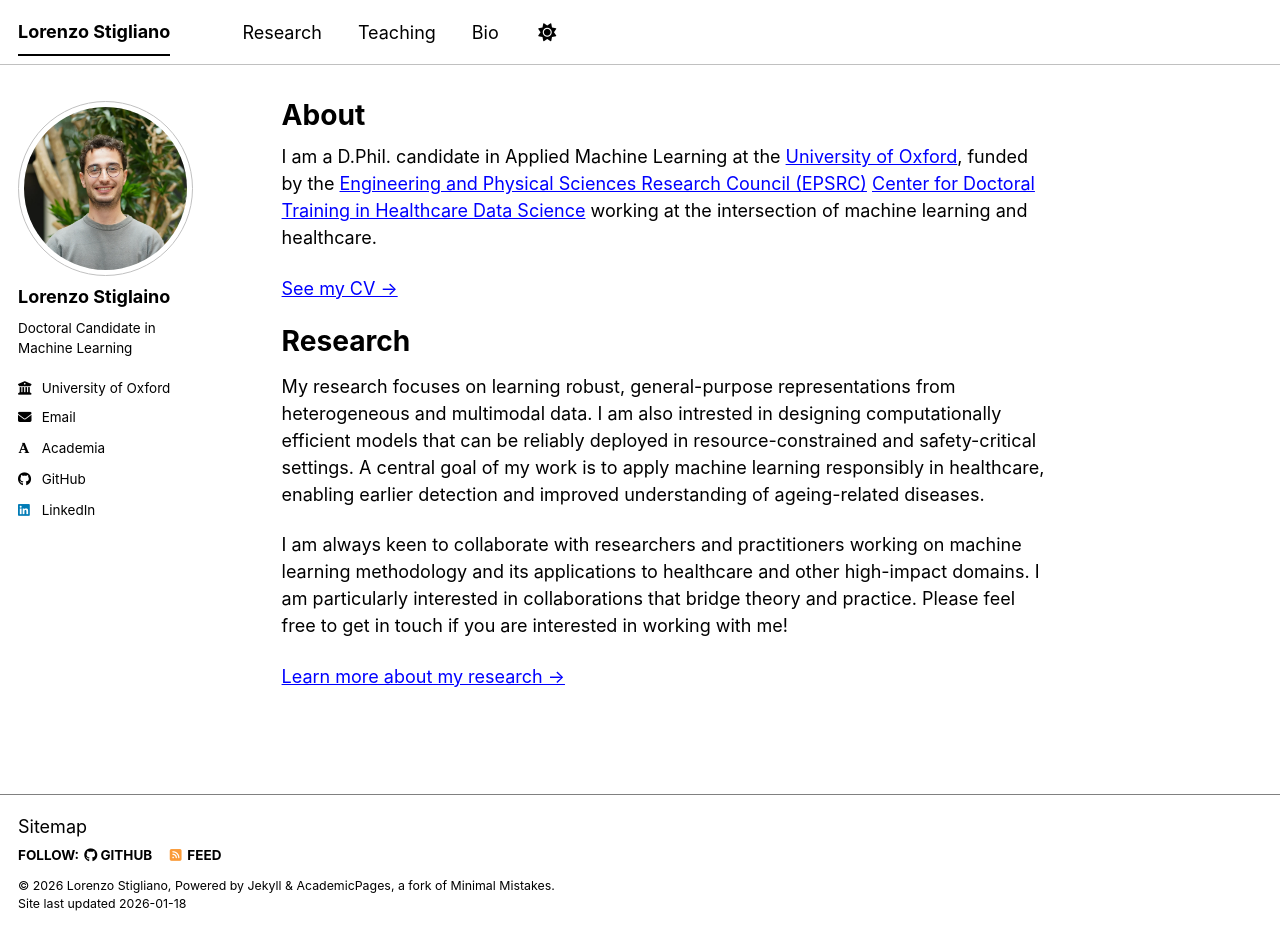
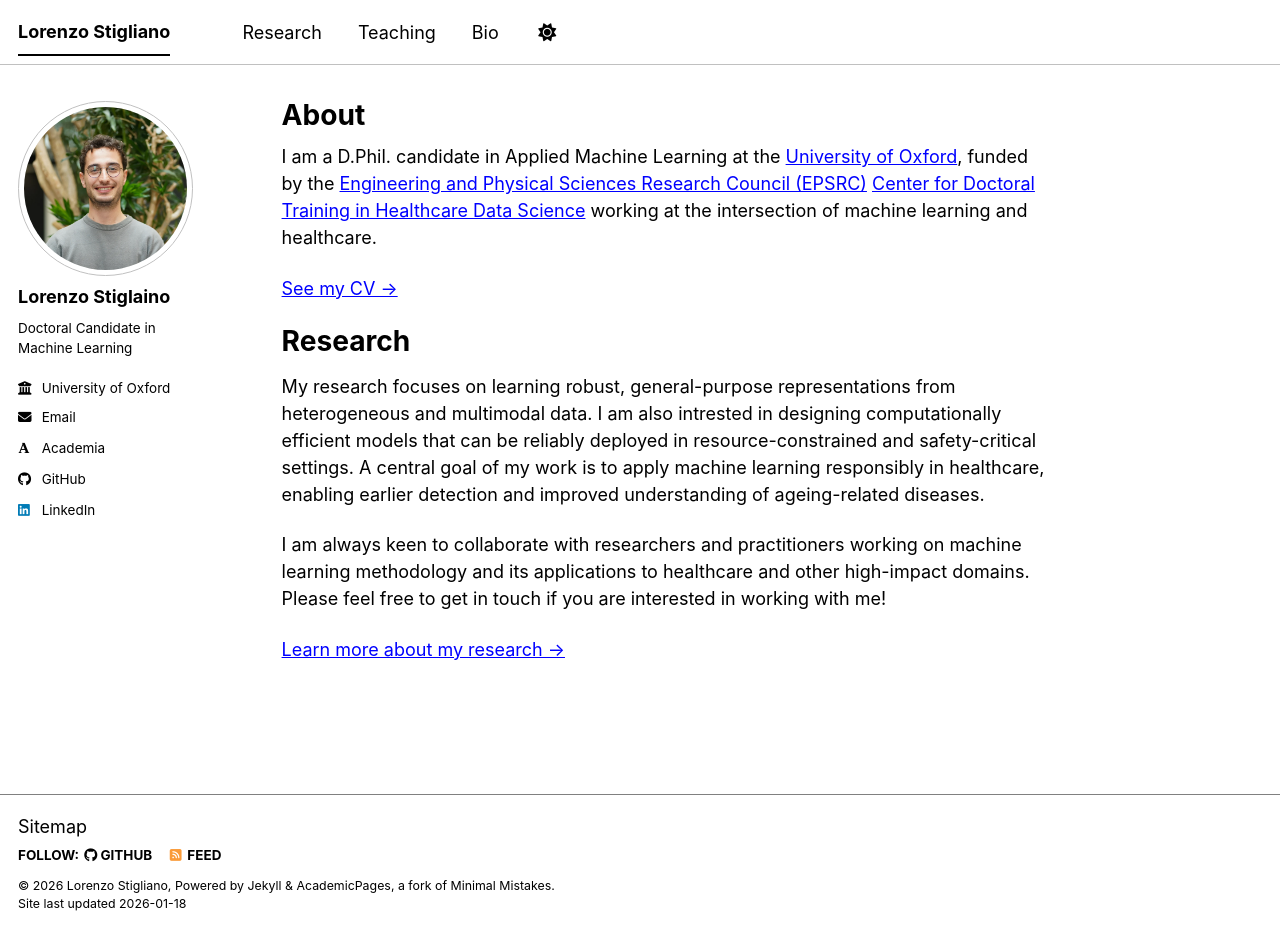
Before and after one commit to LorenzoStigliano/lorenzostigliano.github.io, a Jekyll site: the page built from _pages/about.md, in a window 1280 px wide and 932 px high. Built offline with Jekyll 4.4.1, drawn with Linux system fonts in a browser that asks for light colours; some web fonts are replaced; a script bundle is joined from its source files by our own code; library files that are not in the unit come from our copies.

Commit message:
less is more

```diff
--- a/_pages/about.md
+++ b/_pages/about.md
@@ -16,6 +16,6 @@
 
 My research focuses on learning robust, general-purpose representations from heterogeneous and multimodal data. I am also intrested in designing computationally efficient models that can be reliably deployed in resource-constrained and safety-critical settings. A central goal of my work is to apply machine learning responsibly in healthcare, enabling earlier detection and improved understanding of ageing-related diseases.
 
-I am always keen to collaborate with researchers and practitioners working on machine learning methodology and its applications to healthcare and other high-impact domains. I am particularly interested in collaborations that bridge theory and practice. Please feel free to get in touch if you are interested in working with me!
+I am always keen to collaborate with researchers and practitioners working on machine learning methodology and its applications to healthcare and other high-impact domains. Please feel free to get in touch if you are interested in working with me!
 
 [Learn more about my research →](/research/)
```
